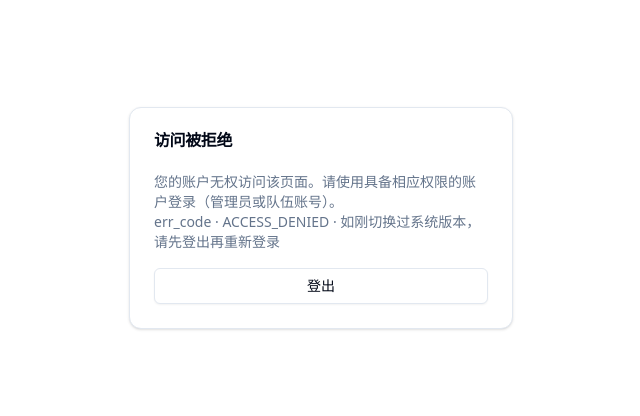
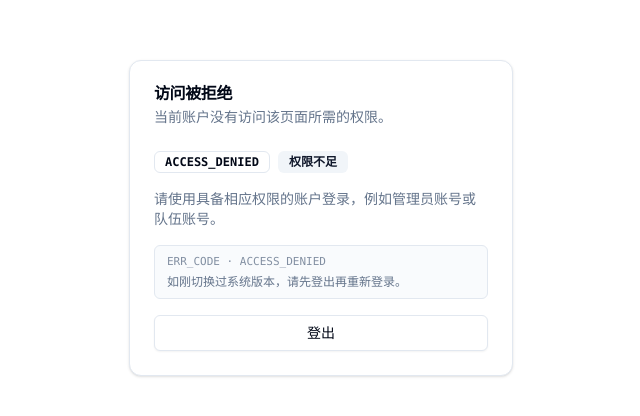
Before and after one commit to Phob1a/lol-system, a Next.js app: page /access-denied in a window 1280 px wide. Shown: the part 182-598 px from the top of the page, without its empty margins (319-959 px from the left). Built offline with nearby package versions, Linux system fonts and the light colour scheme.

Commit message:
fix(ui): polish error and closed states

```diff
--- a/src/app/access-denied/page.tsx
+++ b/src/app/access-denied/page.tsx
@@ -1,15 +1,28 @@
 import Link from 'next/link';
 import { AuthCard } from '@/components/auth/AuthCard';
+import { Badge } from '@/components/ui/badge';
 import { Button } from '@/components/ui/button';
 
 export default function AccessDeniedPage() {
   return (
-    <AuthCard title="访问被拒绝">
-      <p className="text-sm text-muted-foreground">
-        您的账户无权访问该页面。请使用具备相应权限的账户登录（管理员或队伍账号）。
-        <br />
-        err_code · ACCESS_DENIED · 如刚切换过系统版本，请先登出再重新登录
-      </p>
+    <AuthCard title="访问被拒绝" description="当前账户没有访问该页面所需的权限。">
+      <div className="space-y-4">
+        <div className="flex flex-wrap gap-2">
+          <Badge variant="outline" className="font-mono">
+            ACCESS_DENIED
+          </Badge>
+          <Badge variant="secondary">权限不足</Badge>
+        </div>
+        <p className="text-sm text-muted-foreground">
+          请使用具备相应权限的账户登录，例如管理员账号或队伍账号。
+        </p>
+        <div className="rounded-md border bg-muted/40 px-3 py-2 text-xs text-muted-foreground">
+          <div className="font-mono text-[11px] uppercase text-muted-foreground/80">
+            err_code · ACCESS_DENIED
+          </div>
+          <p className="mt-1">如刚切换过系统版本，请先登出再重新登录。</p>
+        </div>
+      </div>
       <Button asChild variant="outline" className="mt-4 w-full">
         <Link href="/api/auth/signout">登出</Link>
       </Button>
--- a/src/app/error.tsx
+++ b/src/app/error.tsx
@@ -11,6 +11,8 @@ export default function GlobalError({
   error: Error & { digest?: string };
   reset: () => void;
 }) {
+  const showDetails = process.env.NODE_ENV !== 'production';
+
   useEffect(() => {
     console.error('App error boundary caught:', error);
   }, [error]);
@@ -21,9 +23,11 @@ export default function GlobalError({
         <CardHeader>
           <CardTitle>页面出错了</CardTitle>
           <CardDescription>
-            {error.message || '未知错误'}
+            {showDetails
+              ? error.message || '未知错误'
+              : '系统遇到异常，请稍后重试；如问题持续，请联系管理员。'}
             {error.digest && (
-              <span className="ml-2 font-mono text-xs">(digest: {error.digest})</span>
+              <span className="ml-2 font-mono text-xs">digest: {error.digest}</span>
             )}
           </CardDescription>
         </CardHeader>
--- a/src/app/register/page.tsx
+++ b/src/app/register/page.tsx
@@ -1,6 +1,9 @@
+import Link from 'next/link';
 import { prisma } from '@/lib/db';
 import { getActiveSeason } from '@/lib/season/season-service';
+import { AuthCard } from '@/components/auth/AuthCard';
 import { RegistrationForm } from '@/components/registration/RegistrationForm';
+import { Button } from '@/components/ui/button';
 
 export const dynamic = 'force-dynamic';
 
@@ -8,9 +11,20 @@ export default async function RegisterPage() {
   const season = await getActiveSeason(prisma);
   if (season?.status !== 'REGISTRATION') {
     return (
-      <div className="text-center text-muted-foreground">
-        {season ? '本赛季报名已截止或未开放' : '当前没有开放报名的赛季'}
-      </div>
+      <AuthCard
+        title="报名未开放"
+        description={season ? '本赛季报名已截止或未开放。' : '当前没有开放报名的赛季。'}
+        centered={false}
+      >
+        <div className="space-y-4">
+          <p className="text-sm text-muted-foreground">
+            请关注赛事通知；开放报名后可再次回到此页面提交信息。
+          </p>
+          <Button asChild variant="outline" className="w-full">
+            <Link href="/">回到首页</Link>
+          </Button>
+        </div>
+      </AuthCard>
     );
   }
   return <RegistrationForm seasonName={season.name} />;
--- a/src/components/auth/AuthCard.tsx
+++ b/src/components/auth/AuthCard.tsx
@@ -5,20 +5,28 @@ export function AuthCard({
   title,
   description,
   children,
+  centered = true,
 }: {
   title: string;
   description?: string;
   children: ReactNode;
+  centered?: boolean;
 }) {
+  const card = (
+    <Card className="mx-auto w-full max-w-sm">
+      <CardHeader>
+        <CardTitle>{title}</CardTitle>
+        {description && <CardDescription>{description}</CardDescription>}
+      </CardHeader>
+      <CardContent>{children}</CardContent>
+    </Card>
+  );
+
+  if (!centered) return card;
+
   return (
     <div className="flex min-h-screen items-center justify-center bg-background p-6">
-      <Card className="w-full max-w-sm">
-        <CardHeader>
-          <CardTitle>{title}</CardTitle>
-          {description && <CardDescription>{description}</CardDescription>}
-        </CardHeader>
-        <CardContent>{children}</CardContent>
-      </Card>
+      {card}
     </div>
   );
 }
```
